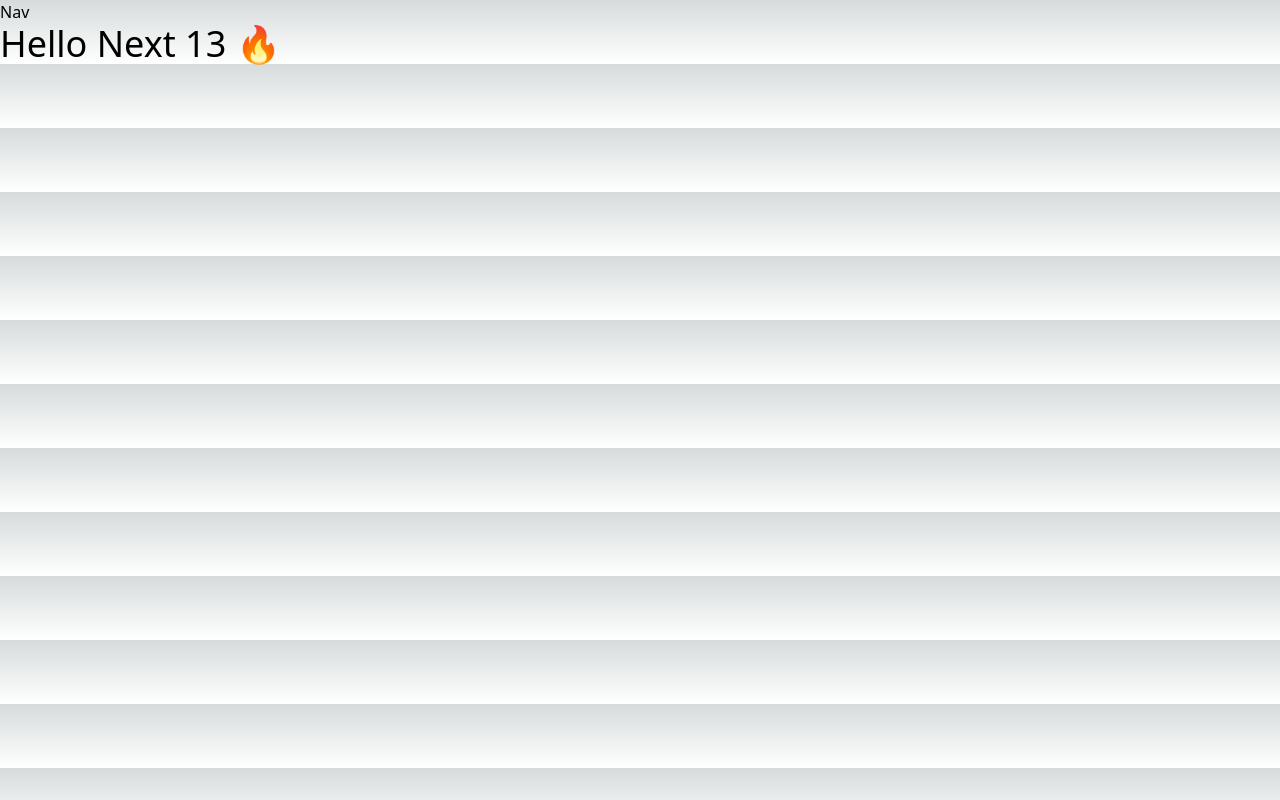
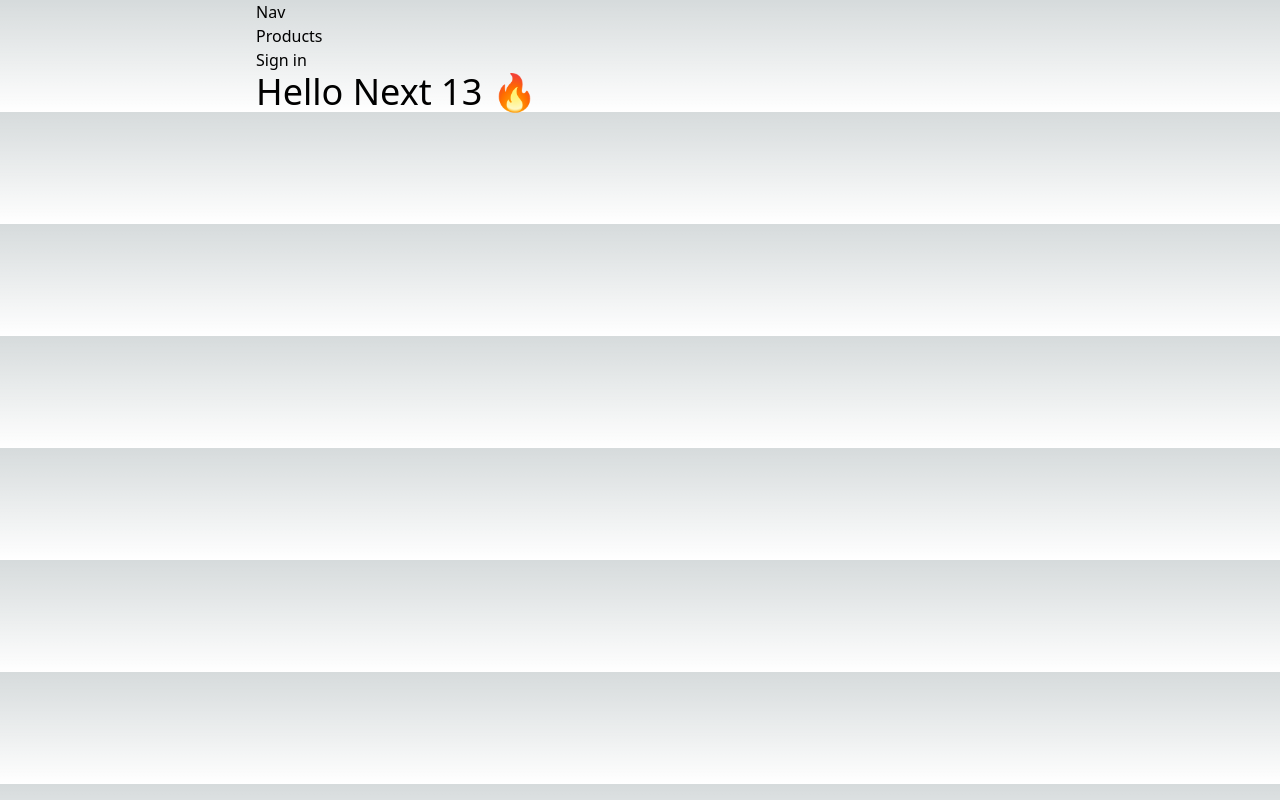
Before and after one commit to oskarwoj/next-ecommerce, a Next.js app: page / in a window 1280 px wide. Built offline with nearby package versions, Linux system fonts and the light colour scheme; no server answers.

Commit message:
Created sign in

```diff
--- a/app/components/Nav.tsx
+++ b/app/components/Nav.tsx
@@ -1,9 +1,30 @@
 "use client";
 
-const Nav = () => {
+import { Session } from "next-auth";
+import { signIn } from "next-auth/react";
+import Image from "next/image";
+
+const Nav: React.FC<Session> = ({ user }) => {
   return (
     <nav>
       <h1>Nav</h1>
+      <ul>
+        <li>Products</li>
+        {user ? (
+          <li>
+            <Image
+              src={user?.image as string}
+              alt={user.name as string}
+              width={48}
+              height={48}
+            />
+          </li>
+        ) : (
+          <li>
+            <button onClick={() => signIn()}>Sign in</button>
+          </li>
+        )}
+      </ul>
     </nav>
   );
 };
--- a/app/layout.tsx
+++ b/app/layout.tsx
@@ -21,8 +21,8 @@ export default async function RootLayout({
   console.log("session", session);
   return (
     <html lang="en">
-      <body>
-        <Nav />
+      <body className="mx-64">
+        <Nav user={session?.user} expires={session?.expires as string} />
         {children}
       </body>
     </html>
--- a/next.config.js
+++ b/next.config.js
@@ -1,4 +1,4 @@
 /** @type {import('next').NextConfig} */
-const nextConfig = {}
+const nextConfig = { images: { domains: ["lh3.googleusercontent.com"] } };
 
-module.exports = nextConfig
+module.exports = nextConfig;
```
